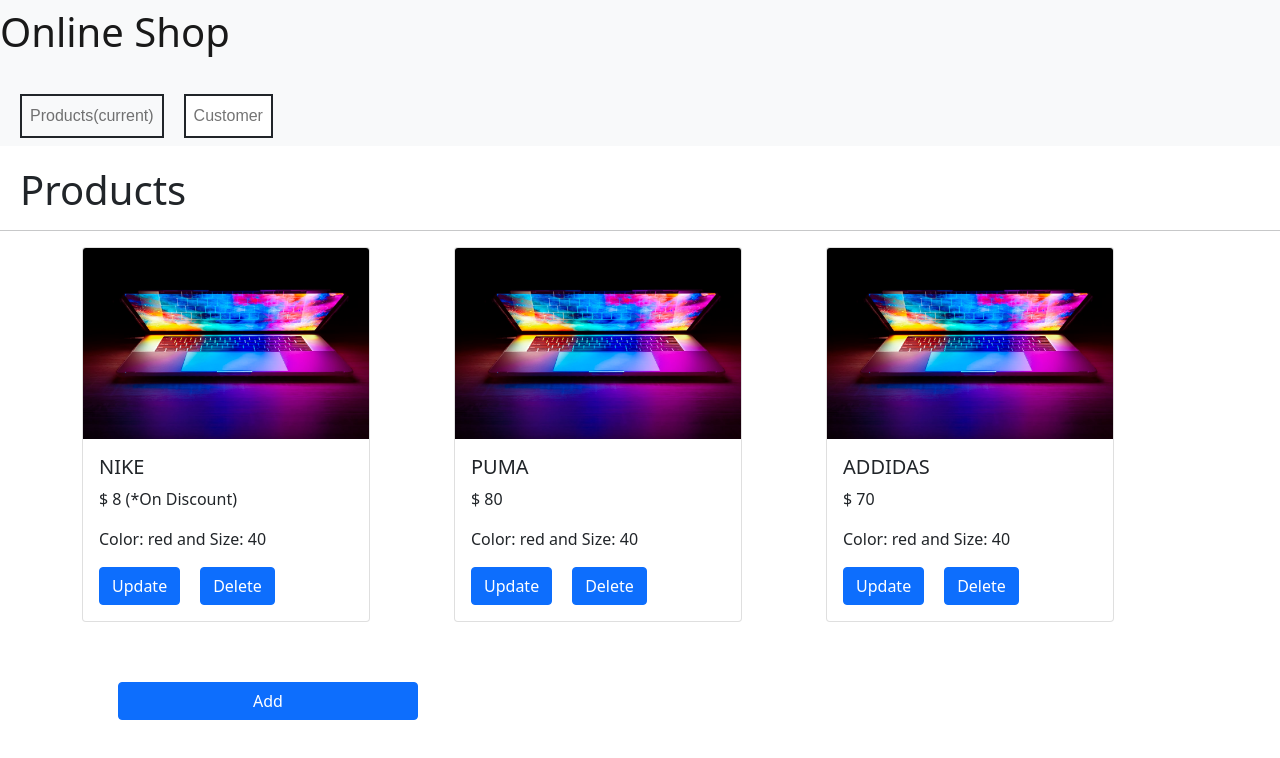
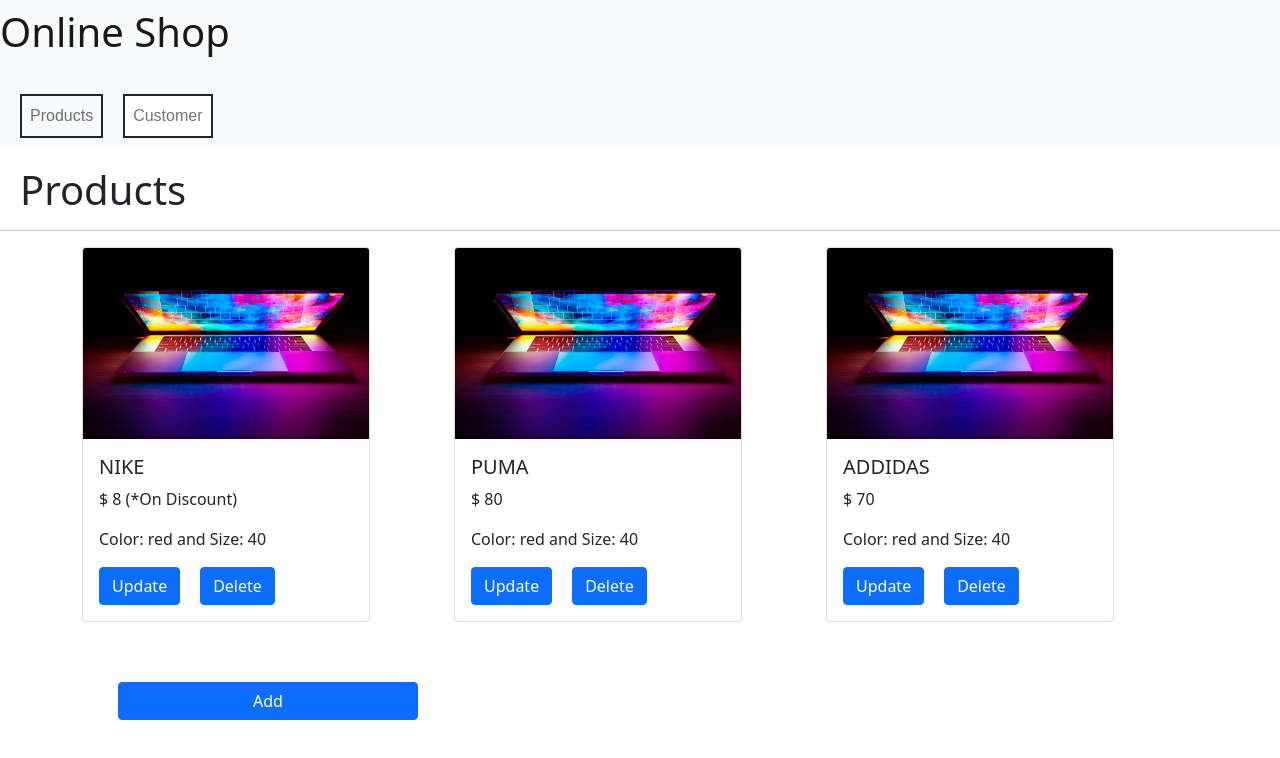
Before and after one commit to bisrat-walle/Simple-Ecommerce-App-with-Angular, an Angular app: page / in a window 1280 px wide. Shown: the top 758 px of the page. Built offline with nearby package versions, Linux system fonts and the light colour scheme.

Commit message:
adding customer page

```diff
--- a/src/app/app.component.css
+++ b/src/app/app.component.css
@@ -21,3 +21,20 @@
 ul.navbar-nav.mr-auto{
     margin-left: 20px;
 }
+
+.navbar-brand{
+
+}
+
+/* @keyframes title-anime {
+    0%{},
+    10%{},
+    20%{},
+    30%{},
+    40%{},
+    50%{},
+    60%{},
+    70%{},
+    90%{},
+    100%{},
+} */
--- a/src/app/app.component.html
+++ b/src/app/app.component.html
@@ -7,7 +7,7 @@
     <div class="collapse navbar-collapse" id="navbarSupportedContent">
       <ul class="navbar-nav mr-auto">
         <li class="nav-item active">
-          <a class="nav-link" href="">Products<span class="sr-only">(current)</span></a>
+          <a class="nav-link" href="">Products</a>
         </li>
         <li class="nav-item">
           <button class="nav-link" (click)="customer()">Customer</button>
--- a/src/app/customer/customer.component.html
+++ b/src/app/customer/customer.component.html
@@ -1,4 +1,6 @@
 <link href="https://maxcdn.bootstrapcdn.com/font-awesome/4.7.0/css/font-awesome.min.css" rel="stylesheet" />
+
+
 
 <div class="event-schedule-area-two bg-color pad100">
     <div class="container">
@@ -30,6 +32,7 @@
                                         <th class="text-center" scope="col">Edit</th>
                                     </tr>
                                 </thead>
+                                <h1 *ngIf="customerList.length == 0">No customers yet!</h1>
                                 <tbody>
                                     <tr class="inner-box" *ngFor="let customer of customerList">
                                         <th scope="row">
```
